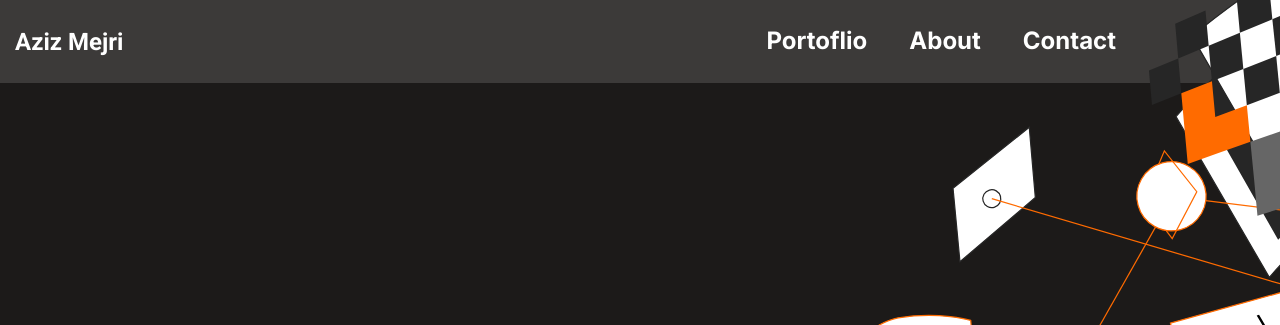
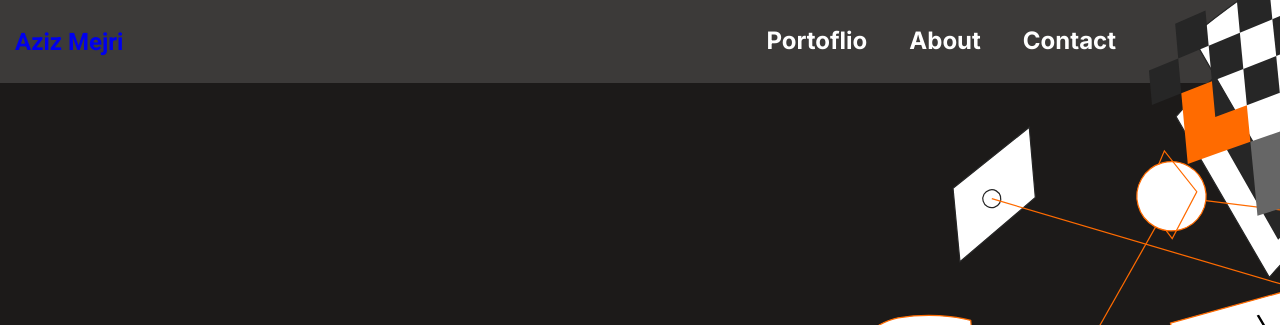
Before and after one commit to wuletawwonte/mobile-menu, a plain HTML site: page index.html in a window 1280 px wide. Shown: the top 325 px of the page. Drawn offline with Linux system fonts and the light colour scheme.

Commit message:
Fix stylelint error

```diff
--- a/css/main.css
+++ b/css/main.css
@@ -70,7 +70,6 @@ header {
   height: 100vh;
   z-index: 232;
   background-color: #3c3a39;
-  height: 700px;
   transition: 0.5s ease-in;
 }
 
--- a/index.html
+++ b/index.html
@@ -22,7 +22,7 @@
 
     <div class="container">
       <header>
-        <h1 id="logo">Aziz Mejri</h1>
+        <a href="/" id="logo">Aziz Mejri</a>
         <div id="toggle-menu"></div>
         <nav id="desktop-nav">
           <ul>
```
Also changed, not shown: package-lock.json (added).
